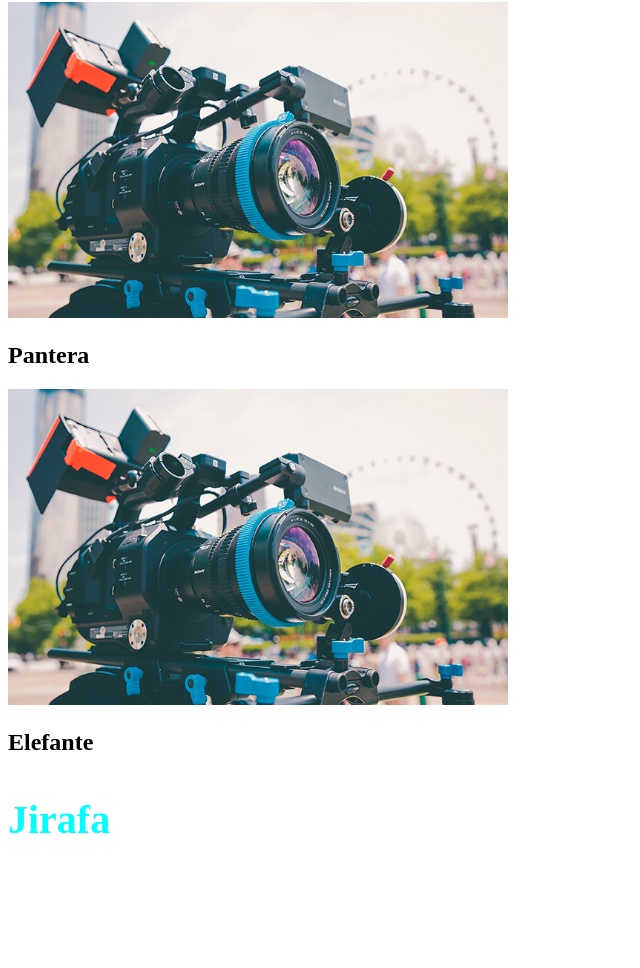
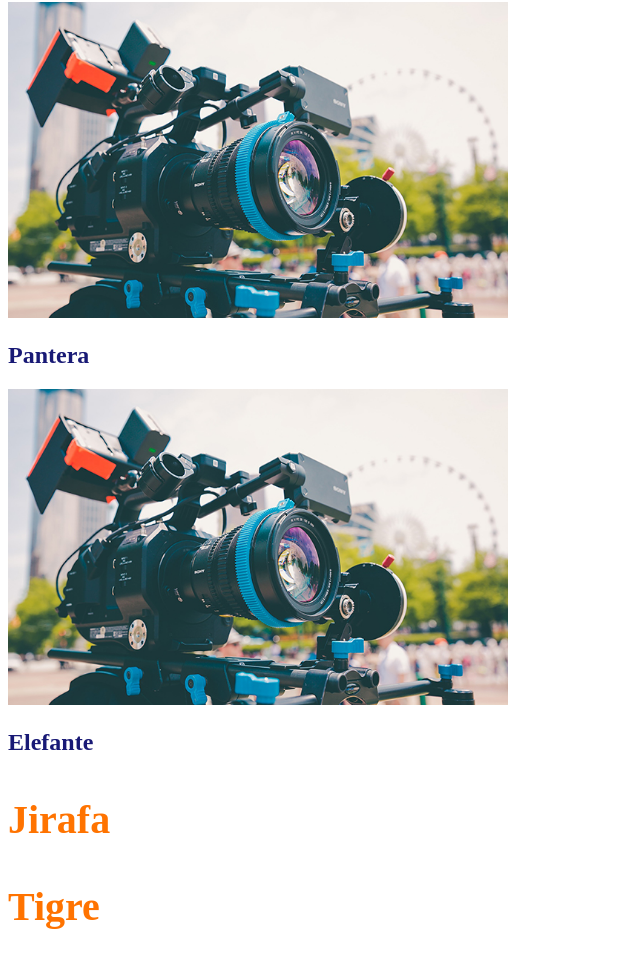
Before and after one commit to santi2D3/app1, a plain HTML site: page index.html in a window 1280 px wide. Shown: the part 78-1046 px from the top of the page, without its empty margins (0-640 px from the left). Before the commit the page ends 961 px from the top, so only its background shows below. Drawn offline with Linux system fonts and the light colour scheme.

Commit message:
nuevos textos en local

```diff
--- a/css/styles.css
+++ b/css/styles.css
@@ -6,5 +6,8 @@ img{
 }
 h3{
     font-size: 40px;
-    color: aqua;
+    color: rgb(255, 115, 0);
 }
+h2{
+    color: #181975;
+}
--- a/index.html
+++ b/index.html
@@ -15,6 +15,8 @@
     <h2>Elefante</h2>
 
     <h3>Jirafa</h3>
+    <h3>Tigre</h3>
+
 
 </body>
 </html>
```
